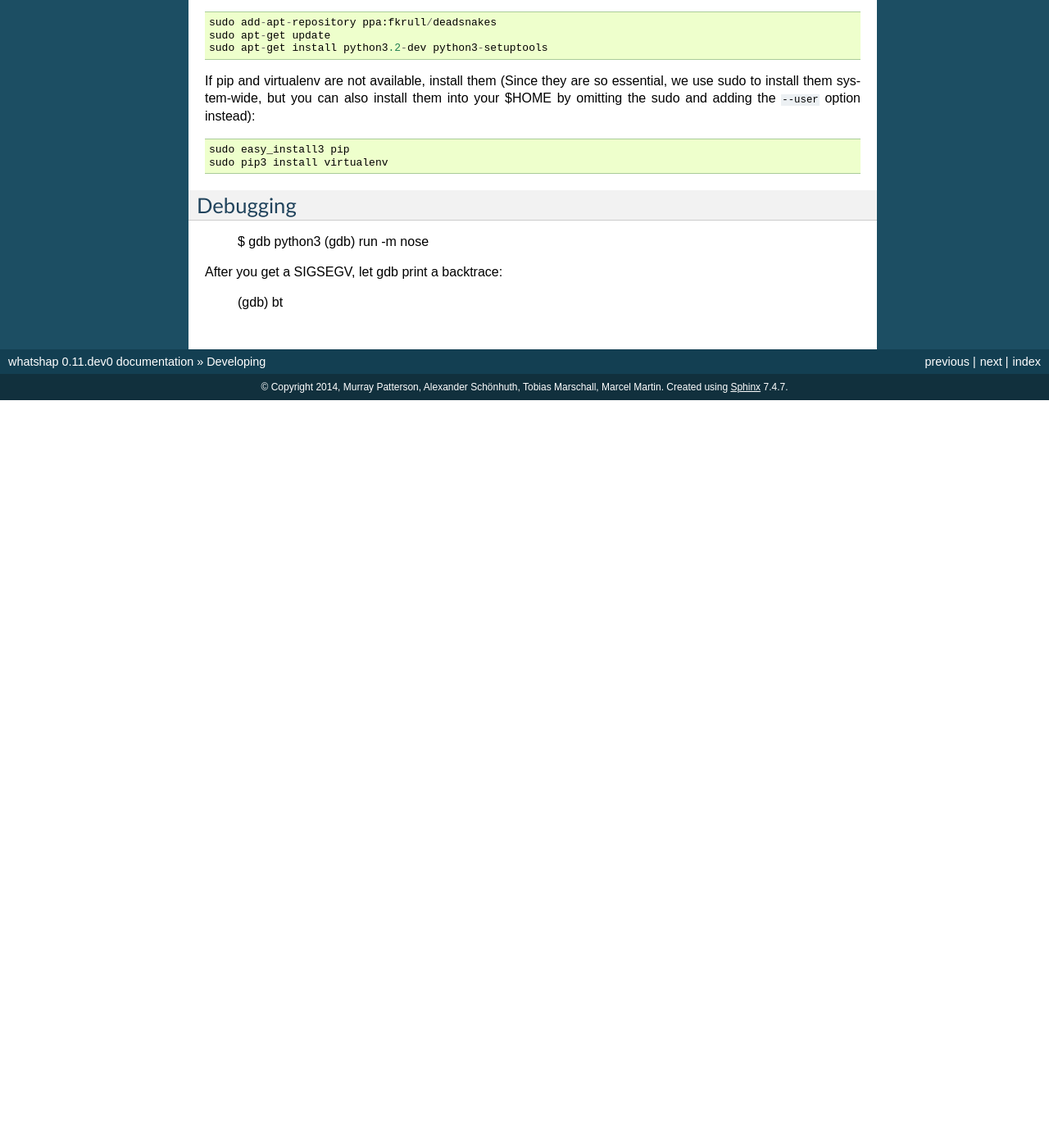
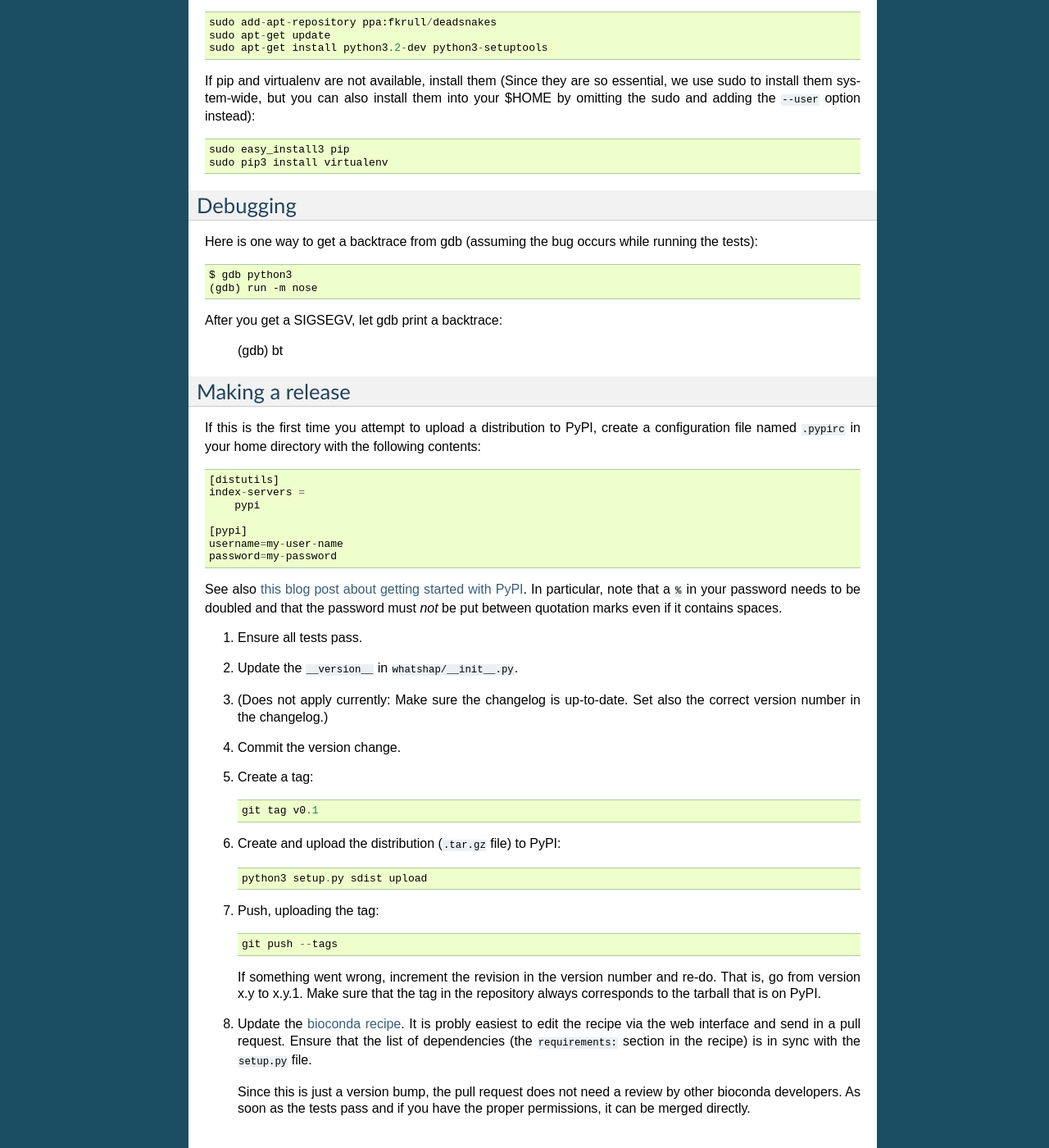
Before and after one commit to whatshap/whatshap, a Sphinx documentation site: the page built from doc/develop.rst, in a window 1280 px wide and 1400 px high, scrolled down 914 px. Shown: the whole window at 82% size. Built offline with Sphinx 7.4.7, drawn with Linux system fonts in a browser that asks for light colours; before the commit the page ends 1402 px from its top, so only the background shows below that.

Commit message:
Document how to make a release

```diff
--- a/doc/develop.rst
+++ b/doc/develop.rst
@@ -65,9 +65,67 @@ your $HOME by omitting the sudo and adding the ``--user`` option instead)::
 Debugging
 ---------
 
+Here is one way to get a backtrace from gdb (assuming the bug occurs while
+running the tests)::
+
 	$ gdb python3
 	(gdb) run -m nose
 
 After you get a SIGSEGV, let gdb print a backtrace:
 
 	(gdb) bt
+
+
+Making a release
+----------------
+
+If this is the first time you attempt to upload a distribution to PyPI, create a
+configuration file named ``.pypirc`` in your home directory with the following
+contents::
+
+	[distutils]
+	index-servers =
+	    pypi
+
+	[pypi]
+	username=my-user-name
+	password=my-password
+
+See also `this blog post about getting started with
+PyPI <http://peterdowns.com/posts/first-time-with-pypi.html>`_. In particular,
+note that a ``%`` in your password needs to be doubled and that the password
+must *not* be put between quotation marks even if it contains spaces.
+
+#. Ensure all tests pass.
+
+#. Update the ``__version__`` in ``whatshap/__init__.py``.
+
+#. (Does not apply currently: Make sure the changelog is up-to-date. Set also
+   the correct version number in the changelog.)
+
+#. Commit the version change.
+
+#. Create a tag::
+
+       git tag v0.1
+
+#. Create and upload the distribution (``.tar.gz`` file) to PyPI::
+
+       python3 setup.py sdist upload
+
+#. Push, uploading the tag::
+
+       git push --tags
+
+   If something went wrong, increment the revision in the version number and re-do.
+   That is, go from version x.y to x.y.1. Make sure that the tag in the repository
+   always corresponds to the tarball that is on PyPI.
+
+#. Update the `bioconda recipe <https://github.com/bioconda/bioconda-recipes/blob/master/recipes/whatshap/meta.yaml>`_.
+   It is probly easiest to edit the recipe via the web interface and send in a
+   pull request. Ensure that the list of dependencies (the ``requirements:``
+   section in the recipe) is in sync with the ``setup.py`` file.
+
+   Since this is just a version bump, the pull request does not need a
+   review by other bioconda developers. As soon as the tests pass and if you
+   have the proper permissions, it can be merged directly.
```
